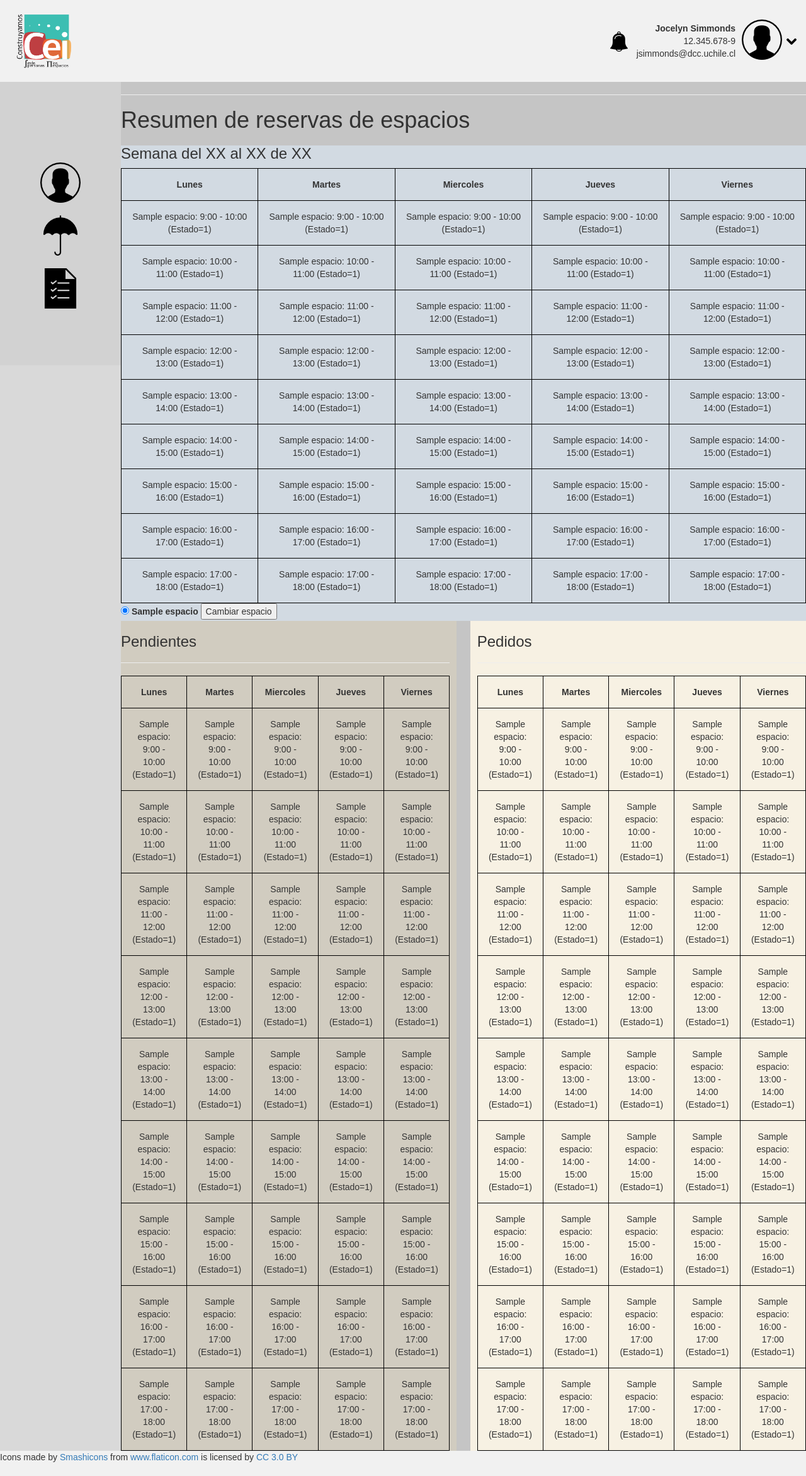
After one commit to DCC-CC4401/2018-1-No-puedo-tengo-tarea-de-ingenieria-de-software-T3, a Django app: page /espacios/ in a window 1280 px wide. The commit adds this page. Shown: the whole page at 63% size. Run offline with Django 3.2, Linux system fonts and the light colour scheme; tables that the repository leaves empty hold one stand-in row (values such as "Sample post"); some libraries are stand-ins or nearby versions.

Commit message:
cambio en urls y v1 del calendario

```diff
--- /dev/null
+++ b/reservasCEI/reservasApp/templates/reservasApp/_calendario.html
@@ -0,0 +1,72 @@
+<table class="center-table">
+  <tr>
+    <th> Lunes </th>
+    <th> Martes </th>
+    <th> Miercoles </th>
+    <th> Jueves </th>
+    <th> Viernes </th>
+  </tr>
+  <tr>
+    <td> {{ espacio.nombre }}: 9:00 - 10:00  (Estado={{ espacio.estado }})</td>
+    <td> {{ espacio.nombre }}: 9:00 - 10:00  (Estado={{ espacio.estado }})</td>
+    <td> {{ espacio.nombre }}: 9:00 - 10:00  (Estado={{ espacio.estado }})</td>
+    <td> {{ espacio.nombre }}: 9:00 - 10:00  (Estado={{ espacio.estado }})</td>
+    <td> {{ espacio.nombre }}: 9:00 - 10:00  (Estado={{ espacio.estado }})</td>
+  </tr>
+  <tr>
+    <td> {{ espacio.nombre }}: 10:00 - 11:00 (Estado={{ espacio.estado }}) </td>
+    <td> {{ espacio.nombre }}: 10:00 - 11:00 (Estado={{ espacio.estado }}) </td>
+    <td> {{ espacio.nombre }}: 10:00 - 11:00 (Estado={{ espacio.estado }}) </td>
+    <td> {{ espacio.nombre }}: 10:00 - 11:00 (Estado={{ espacio.estado }}) </td>
+    <td> {{ espacio.nombre }}: 10:00 - 11:00 (Estado={{ espacio.estado }}) </td>
+  </tr>
+  <tr>
+    <td> {{ espacio.nombre }}: 11:00 - 12:00 (Estado={{ espacio.estado }}) </td>
+    <td> {{ espacio.nombre }}: 11:00 - 12:00 (Estado={{ espacio.estado }}) </td>
+    <td> {{ espacio.nombre }}: 11:00 - 12:00 (Estado={{ espacio.estado }}) </td>
+    <td> {{ espacio.nombre }}: 11:00 - 12:00 (Estado={{ espacio.estado }}) </td>
+    <td> {{ espacio.nombre }}: 11:00 - 12:00 (Estado={{ espacio.estado }}) </td>
+  </tr>
+  <tr>
+    <td> {{ espacio.nombre }}: 12:00 - 13:00 (Estado={{ espacio.estado }}) </td>
+    <td> {{ espacio.nombre }}: 12:00 - 13:00 (Estado={{ espacio.estado }}) </td>
+    <td> {{ espacio.nombre }}: 12:00 - 13:00 (Estado={{ espacio.estado }}) </td>
+    <td> {{ espacio.nombre }}: 12:00 - 13:00 (Estado={{ espacio.estado }}) </td>
+    <td> {{ espacio.nombre }}: 12:00 - 13:00 (Estado={{ espacio.estado }}) </td>
+  </tr>
+  <tr>
+    <td> {{ espacio.nombre }}: 13:00 - 14:00 (Estado={{ espacio.estado }}) </td>
+    <td> {{ espacio.nombre }}: 13:00 - 14:00 (Estado={{ espacio.estado }}) </td>
+    <td> {{ espacio.nombre }}: 13:00 - 14:00 (Estado={{ espacio.estado }}) </td>
+    <td> {{ espacio.nombre }}: 13:00 - 14:00 (Estado={{ espacio.estado }}) </td>
+    <td> {{ espacio.nombre }}: 13:00 - 14:00 (Estado={{ espacio.estado }}) </td>
+  </tr>
+  <tr>
+    <td> {{ espacio.nombre }}: 14:00 - 15:00 (Estado={{ espacio.estado }}) </td>
+    <td> {{ espacio.nombre }}: 14:00 - 15:00 (Estado={{ espacio.estado }}) </td>
+    <td> {{ espacio.nombre }}: 14:00 - 15:00 (Estado={{ espacio.estado }}) </td>
+    <td> {{ espacio.nombre }}: 14:00 - 15:00 (Estado={{ espacio.estado }}) </td>
+    <td> {{ espacio.nombre }}: 14:00 - 15:00 (Estado={{ espacio.estado }}) </td>
+  </tr>
+  <tr>
+    <td> {{ espacio.nombre }}: 15:00 - 16:00 (Estado={{ espacio.estado }}) </td>
+    <td> {{ espacio.nombre }}: 15:00 - 16:00 (Estado={{ espacio.estado }}) </td>
+    <td> {{ espacio.nombre }}: 15:00 - 16:00 (Estado={{ espacio.estado }}) </td>
+    <td> {{ espacio.nombre }}: 15:00 - 16:00 (Estado={{ espacio.estado }}) </td>
+    <td> {{ espacio.nombre }}: 15:00 - 16:00 (Estado={{ espacio.estado }}) </td>
+  </tr>
+  <tr>
+    <td> {{ espacio.nombre }}: 16:00 - 17:00 (Estado={{ espacio.estado }}) </td>
+    <td> {{ espacio.nombre }}: 16:00 - 17:00 (Estado={{ espacio.estado }}) </td>
+    <td> {{ espacio.nombre }}: 16:00 - 17:00 (Estado={{ espacio.estado }}) </td>
+    <td> {{ espacio.nombre }}: 16:00 - 17:00 (Estado={{ espacio.estado }}) </td>
+    <td> {{ espacio.nombre }}: 16:00 - 17:00 (Estado={{ espacio.estado }}) </td>
+  </tr>
+  <tr>
+    <td> {{ espacio.nombre }}: 17:00 - 18:00 (Estado={{ espacio.estado }}) </td>
+    <td> {{ espacio.nombre }}: 17:00 - 18:00 (Estado={{ espacio.estado }}) </td>
+    <td> {{ espacio.nombre }}: 17:00 - 18:00 (Estado={{ espacio.estado }}) </td>
+    <td> {{ espacio.nombre }}: 17:00 - 18:00 (Estado={{ espacio.estado }}) </td>
+    <td> {{ espacio.nombre }}: 17:00 - 18:00 (Estado={{ espacio.estado }}) </td>
+  </tr>
+</table>
--- a/reservasCEI/reservasApp/templates/reservasApp/adminPendientes.html
+++ b/reservasCEI/reservasApp/templates/reservasApp/adminPendientes.html
@@ -3,8 +3,6 @@
 {% load static %}
 
 {% block content %}
-<link rel="stylesheet" type="text/css" href="{% static 'reservasApp/adminStyle.css' %}" />
-
 <div id="main-wrap">
 	<div id="sidebar">
 		<img class="sidebar-icon" src="{% static 'reservasApp/icons/user.png' %}" alt="Administrador de Perfiles" width="64" height="64"><br>
@@ -12,121 +10,38 @@
 		<img class="sidebar-icon" src="{% static 'reservasApp/icons/list.png' %}" alt="Administrador de Perfiles" width="64" height="64"><br>
 	</div>
 	<div id="content-wrap">
+		<hr>
+		<h1>Resumen de reservas de espacios</h1>
 		<div id="main-wrap-content">
-			<table class="center-table">
-				<h1>Administrador</h1>
+			<h3>Semana del XX al XX de XX</h3>
+			{% include 'reservasApp/_calendario.html' %}
+			<form class="" action="{% url 'reservasApp:cambiarespacio' %}" method="post">
+				{% csrf_token %}
+				{% for esp in espacios_total %}
+					{% if esp.id == espacio.id %} <!-- Falta agregar que sea de la semana -->
+						<input type="radio" id="espacio{{ forloop.counter }}"
+									 checked="checked" name="espacio_selec"
+									 value="{{ esp.id }}"/>
+					{% else %}
+					<input type="radio" id="espacio{{ forloop.counter }}"
+								 name="espacio_selec" value="{{ esp.id }}"/>
+					{% endif %}
+					<label for="espacio{{ forloop.counter }}">{{ esp.nombre }}</label>
+				{% endfor %}
+				<input type="submit" value="Cambiar espacio">
+			</form>
+		</div>
+
+		<div id="bottom-left-panel">
+			<h3>Pendientes</h3>
 				<hr>
+				{% include 'reservasApp/_calendario.html' %}
+		</div>
 
-				<tr>
-					<th> Lunes </th>
-					<th> Martes </th>
-					<th> Miercoles </th>
-					<th> Jueves </th>
-					<th> Viernes </th>
-				</tr>
-				<tr>
-					<td> X </td>
-					<td> X </td>
-					<td> X </td>
-					<td> X </td>
-					<td> X </td>
-				</tr>
-				<tr>
-					<td> X </td>
-					<td> X </td>
-					<td> X </td>
-					<td> X </td>
-					<td> X </td>
-				</tr>
-				<tr>
-					<td> X </td>
-					<td> X </td>
-					<td> X </td>
-					<td> X </td>
-					<td> X </td>
-				</tr>
-				<tr>
-					<td> X </td>
-					<td> X </td>
-					<td> X </td>
-					<td> X </td>
-					<td> X </td>
-				</tr>
-  			</table>
-		</div>
-		<div id="bottom-left-panel">
-		<h3>Pendientes</h3>
-		<hr>
-		<table class="center-table">
-				<tr>
-					<th> ID </th>
-					<th> Articulo </th>
-					<th> Usuario </th>
-					<th> Fecha de Prestamo </th>
-					<th> Fecha de Solicitud </th>
-				</tr>
-				<tr>
-					<td> X </td>
-					<td> X </td>
-					<td> X </td>
-					<td> X </td>
-					<td> X </td>
-				</tr>
-				<tr>
-					<td> X </td>
-					<td> X </td>
-					<td> X </td>
-					<td> X </td>
-					<td> X </td>
-				</tr>
-				<tr>
-					<td> X </td>
-					<td> X </td>
-					<td> X </td>
-					<td> X </td>
-					<td> X </td>
-				</tr>
-				<tr>
-					<td> X </td>
-					<td> X </td>
-					<td> X </td>
-					<td> X </td>
-					<td> X </td>
-				</tr>
-  			</table>
-		 </div>
 		<div id="bottom-right-panel">
 			<h3>Pedidos</h3>
-		<hr>
-		<table class="center-table">
-				<tr>
-					<th> ID </th>
-					<th> Articulo </th>
-					<th> Usuario </th>
-					<th> Fecha de Prestamo </th>
-				</tr>
-				<tr>
-					<td> X </td>
-					<td> X </td>
-					<td> X </td>
-					<td> X </td>
-				</tr><tr>
-					<td> X </td>
-					<td> X </td>
-					<td> X </td>
-					<td> X </td>
-				</tr><tr>
-					<td> X </td>
-					<td> X </td>
-					<td> X </td>
-					<td> X </td>
-				</tr><tr>
-					<td> X </td>
-					<td> X </td>
-					<td> X </td>
-					<td> X </td>
-				</tr>
-  			</table>
+				<hr>
+				{% include 'reservasApp/_calendario.html' %}
 		</div>
 	</div>
 </div>
--- a/reservasCEI/reservasApp/templates/reservasApp/baseGeneric.html
+++ b/reservasCEI/reservasApp/templates/reservasApp/baseGeneric.html
@@ -1,21 +1,20 @@
 {% load static %}
-
 <!DOCTYPE html>
 <html>
 <head>
-    <!-- <meta name="viewport" content="width=device-width, initial-scale=1"> -->
-
     <meta charset="utf-8">
     <meta http-equiv="X-UA-Compatible" content="IE=edge">
     <meta name="viewport" content="width=device-width, initial-scale=1">
-    <!-- The above 3 meta tags *must* come first in the head; any other head content must come *after* these tags -->
-
     <!-- Bootstrap -->
     <link href="{% static 'css/bootstrap.min.css' %}" rel="stylesheet">
     <link href="{% static 'css/main.css' %}" rel="stylesheet">
+    <link rel="stylesheet" type="text/css" href="{% static 'reservasApp/adminStyle.css' %}" />
+    <!-- jQuery (necessary for Bootstrap's JavaScript plugins) -->
+    <script src="https://ajax.googleapis.com/ajax/libs/jquery/1.12.4/jquery.min.js"></script>
+    <!-- Include all compiled plugins (below), or include individual files as needed -->
+    <script src="{% static 'js/bootstrap.min.js'%}"></script>
 </head>
 <body>
-
 <div class="header">
     <a href="http://localhost:8000" class="logo"><img src="{% static 'reservasApp/icons/cei_2014_png.png' %}"
                                                       alt="Reservas CEI" width="96" height="96"></a>
@@ -34,12 +33,8 @@
     </div>
 </div>
 
-{% block content %}My amazing site{% endblock %}
+{% block content %}
 
-
-    <!-- jQuery (necessary for Bootstrap's JavaScript plugins) -->
-    <script src="https://ajax.googleapis.com/ajax/libs/jquery/1.12.4/jquery.min.js"></script>
-    <!-- Include all compiled plugins (below), or include individual files as needed -->
-    <script src="{% static 'js/bootstrap.min.js'%}"></script>
+{% endblock %}
 </body>
 </html>
--- a/reservasCEI/reservasApp/templates/reservasApp/busquedaAvanzada.html
+++ b/reservasCEI/reservasApp/templates/reservasApp/busquedaAvanzada.html
@@ -1,7 +1,5 @@
 <!DOCTYPE html>
 {% extends "reservasApp/baseGeneric.html" %}
-
-
 {% block content %}
     Hola
 {% endblock %}
--- /dev/null
+++ b/reservasCEI/reservasApp/templates/reservasApp/fichaEspacio.html
@@ -0,0 +1,4 @@
+<div class="container">
+  <h1>{{ e.nombre }}</h1>
+  <h3>{{ e.descripcion }}</h3>
+</div>
--- a/reservasCEI/reservasApp/templates/reservasApp/listaArticulos.html
+++ b/reservasCEI/reservasApp/templates/reservasApp/listaArticulos.html
@@ -6,7 +6,6 @@
 
 
     <br>
-
     <form method="get" action="listaArticulos"/>
     <input type="submit" value="Artículos" class="btnSelected"/>
 
--- a/reservasCEI/reservasApp/urls.py
+++ b/reservasCEI/reservasApp/urls.py
@@ -1,12 +1,16 @@
-from django.urls import path
+from django.urls import path, re_path
 from django.conf import settings
 from django.views.static import serve
 
 from . import views
 
+app_name = 'reservasApp'
+
 urlpatterns = [
-    path('', views.index, name='index'),
-    path('administrar/pendientes', views.adminPendientes, name='resPend'),
+    re_path(r'^$', views.index, name='index'),
+    re_path(r'^espacios/$', views.espacios, name='espacios'),
+    re_path(r'^espacios/(?P<espacio_id>[0-9]+)$', views.fichaEspacio, name='fichaEspacio'),
+    re_path(r'^cambiarespacio/$', views.cambiarespacio, name='cambiarespacio'),
     path('listaArticulos', views.listaArticulos, name = 'listaArt'),
     path('listaArticulos/avanzada', views.listArtAvan, name='listArtAvan'),
 ]
--- a/reservasCEI/reservasApp/views.py
+++ b/reservasCEI/reservasApp/views.py
@@ -1,11 +1,26 @@
 from django.http import HttpResponse
-from django.shortcuts import render
+from django.http import Http404
+from django.shortcuts import render, get_object_or_404
+from .models import *
 
 def index(request):
 	return HttpResponse("Indice de la pagina. Esto es lo primero que los usuarios ven.")
 
-def adminPendientes(request):
-	return render(request, 'reservasApp/adminPendientes.html')
+def espacios(request, espacio_id=1):
+	espacio = Espacio.objects.get(id=espacio_id)
+	espacios_total = Espacio.objects.all()
+	context = {'espacio': espacio, 'espacios_total': espacios_total}
+	return render(request, 'reservasApp/adminPendientes.html', context)
+
+def cambiarespacio(request):
+	espacio_selecc = Espacio.objects.get(id=request.POST['espacio_selec'])
+	espacios_total = Espacio.objects.all()
+	context = {'espacio': espacio_selecc, 'espacios_total': espacios_total}
+	return render(request, 'reservasApp/adminPendientes.html', context)
+
+def fichaEspacio(request,espacio_id):
+	espacio = get_object_or_404(Espacio, id=espacio_id)
+	return render(request,'reservasApp/fichaEspacio.html',{'espacio': espacio})
 
 def listaArticulos(request):
 	return render(request, 'reservasApp/listaArticulos.html')
```
Also changed, not shown: reservasCEI/reservasApp/models.py (+13 -12 lines), reservasCEI/reservasApp/templates/reservasApp/_espacio.html (added, +8 -0 lines), reservasCEI/reservasApp/migrations/0002_auto_20180508_2136.py (added), reservasCEI/reservasApp/migrations/0003_espacio_capacidad.py (added), reservasCEI/reservasApp/migrations/0004_auto_20180509_0237.py (added).
